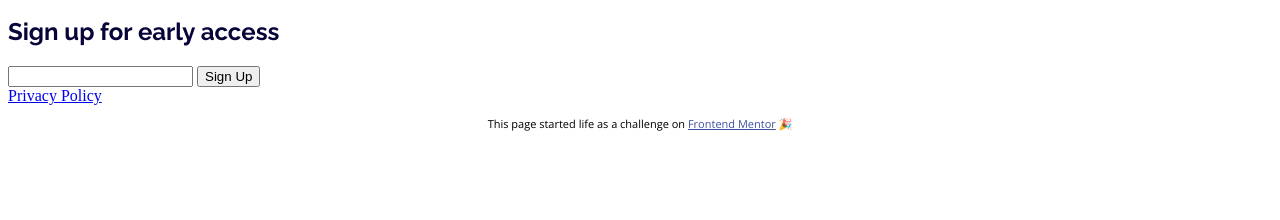
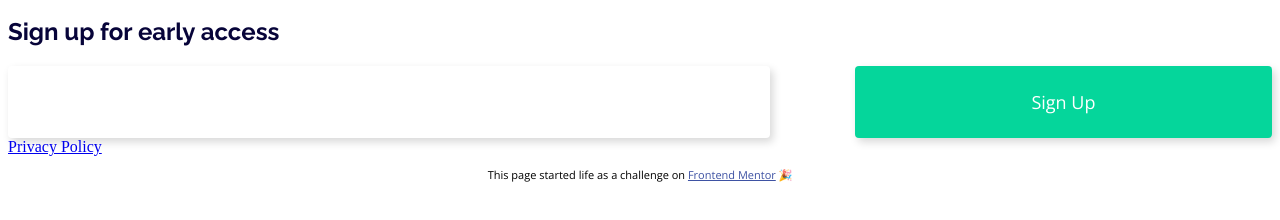
Before and after one commit to Paccos/01-fylo-beta-signup, a plain HTML site: page index.html in a window 1280 px wide. Shown: the part 148-368 px from the top of the page. Drawn offline with nearby package versions, Linux system fonts and the light colour scheme.

Commit message:
Style input section

```diff
--- a/index.html
+++ b/index.html
@@ -42,9 +42,9 @@
 			</p>
 
 			<h2>Sign up for early access</h2>
-			<form action="#">
-				<input type="text" />
-				<button>Sign Up</button>
+			<form action="#" id="signup">
+				<input type="text" class="rounded-shadowed" />
+				<button class="rounded-shadowed">Sign Up</button>
 			</form>
 
 			<a href="#">Privacy Policy</a>
--- a/style.css
+++ b/style.css
@@ -40,3 +40,32 @@ h2 {
 p {
 	font-family: 'Open Sans', sans-serif;
 }
+
+#signup {
+	display: flex;
+	flex-direction: row;
+	justify-content: space-between;
+}
+
+input {
+	vertical-align: middle;
+	font-size: 40px;
+	height: 70px;
+	width: 60%;
+}
+
+button {
+	font-family: 'Open Sans', sans-serif;
+	background-color: var(--accent-green);
+	color: white;
+	font-size: 18px;
+	height: 72px;
+	width: 33%;
+	vertical-align: middle;
+}
+
+.rounded-shadowed {
+	border: 0;
+	border-radius: 4px;
+	box-shadow: 3px 4px 8px #d8d8d8;
+}
```
